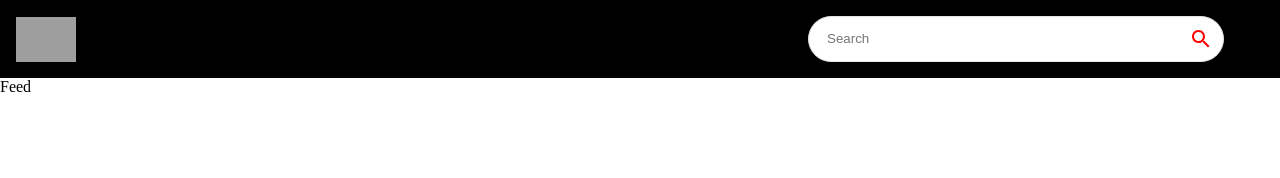
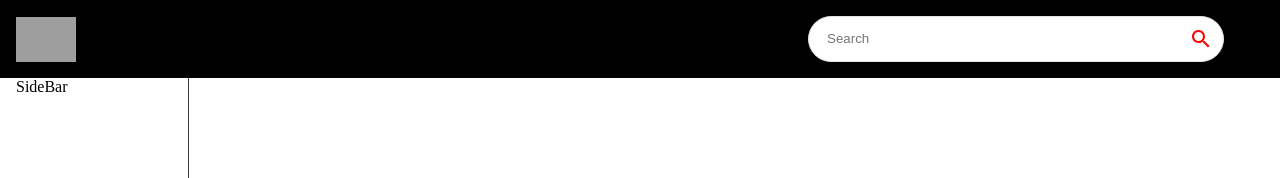
Before and after one commit to shreyas-a-s/react-youtube, a React (Create React App) app: page / in a window 1280 px wide. Shown: the top 178 px of the page. Built offline with nearby package versions, Linux system fonts and the light colour scheme; grey boxes are pictures that could not be loaded.

Commit message:
feat: Add some content into Feed.jsx

```diff
--- a/src/components/Feed.jsx
+++ b/src/components/Feed.jsx
@@ -1,8 +1,16 @@
-import React from "react";
+import { useState, useEffect } from "react";
+import { Box, Stack, Typography } from "@mui/material";
 
 const Feed = () => {
   return (
-    <div>Feed</div>
+    <Stack sx={{ flexDirection: { sx: "column", md: "row" }}}>
+      <Box sx={{ height: { sx: "auto", md: "92vh" }, borderRight: "1px solid #3d3d3d", px: { sx: 0, md: 2 }}}>
+        SideBar
+        <Typography className="copyright" variant="body2" sx={{ mt: 1.5, color: "#fff"}}>
+          Copyright 2024 Evil Corp
+        </Typography>
+      </Box>
+    </Stack>
   )
 }
 
```
